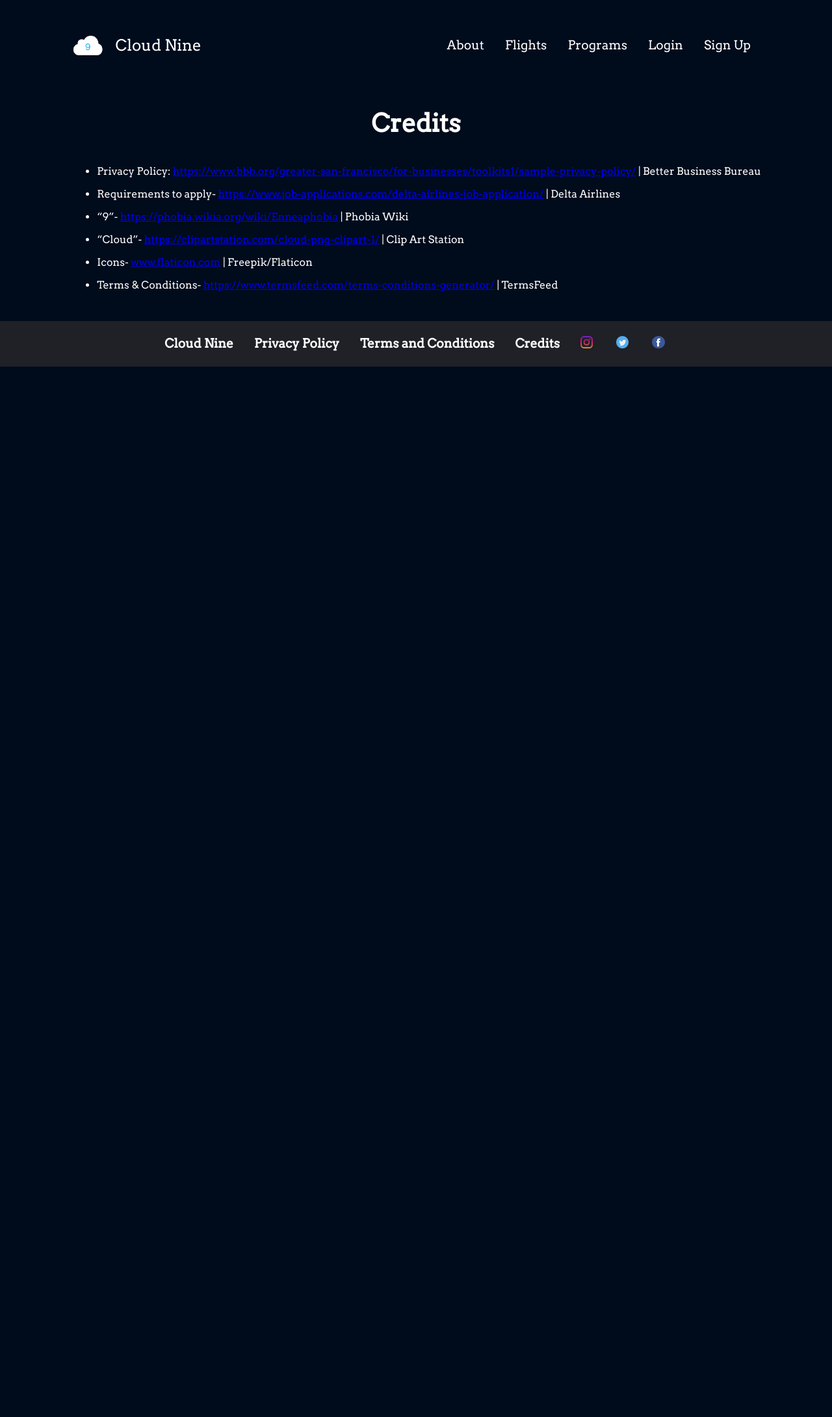
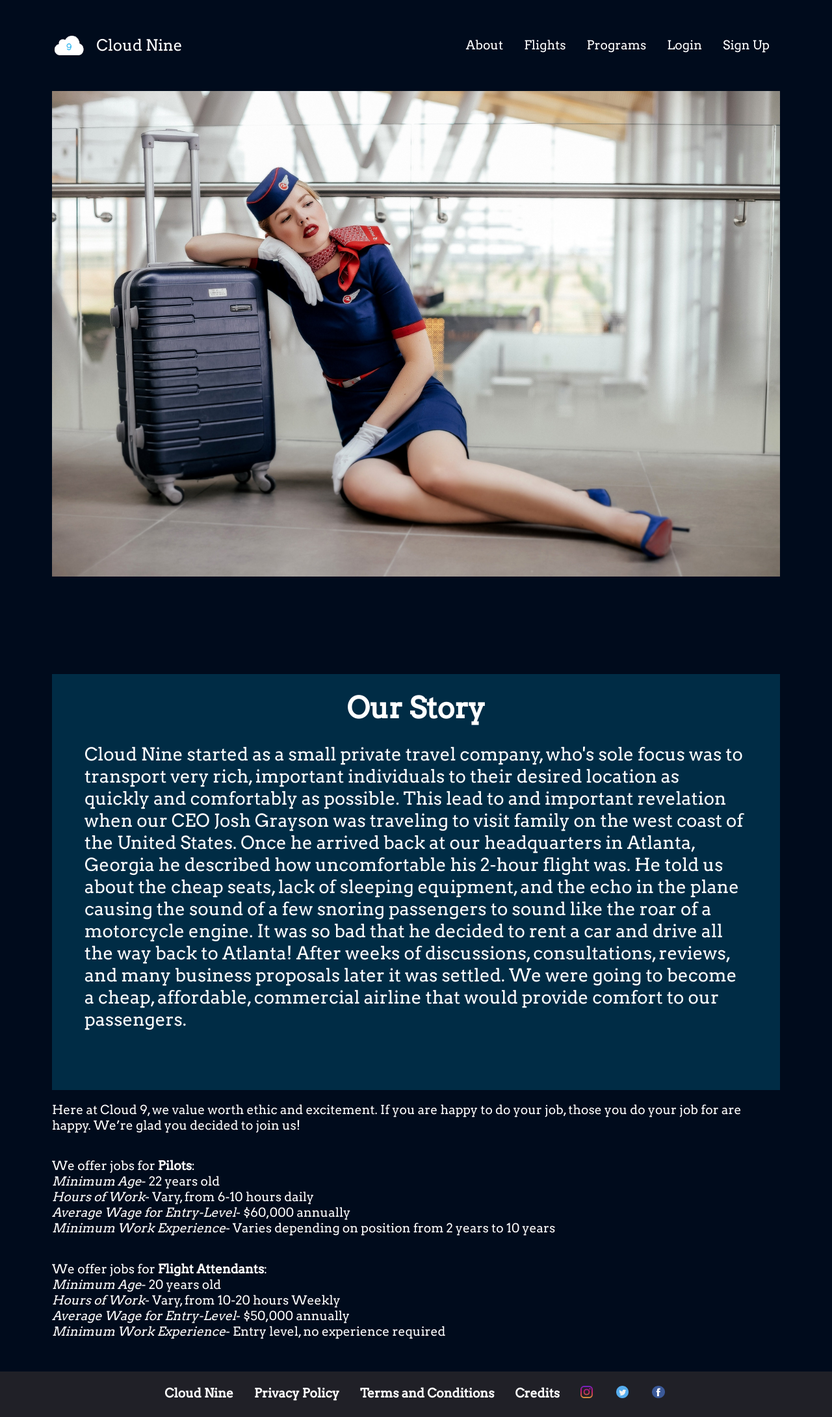
Before and after one commit to TheGuy566/fbla-cloud-nine, a Flask app: page /work in a window 1280 px wide. Shown: the whole page at 65% size. Before the commit the page ends 564 px from the top, so only its background shows below. Run offline with Flask 2, Linux system fonts and the light colour scheme.

Commit message:
Update work.html

```diff
--- a/cloud_nine/templates/work.html
+++ b/cloud_nine/templates/work.html
@@ -1,20 +1,27 @@
 {% extends "base.html" %}
-{% block title %} | Credits{% endblock %}
+{% block title %} | About{% endblock %}
+{% block main_image %}
+<img src="{{ url_for('static', filename='img/woman-sitting-on-the-floor-beside-black-luggage-2754854.jpg') }}" width="100%">
+{% endblock %}
 {% block content %}
-<h1 style="text-align: center;">Credits</h1>
-<section style="font-size: 16px;">
-    <ul>
-        <li>Privacy Policy: <a href="https://www.bbb.org/greater-san-francisco/for-businesses/toolkits1/sample-privacy-policy/">https://www.bbb.org/greater-san-francisco/for-businesses/toolkits1/sample-privacy-policy/</a> | Better Business Bureau
-        <p>
-        <li>Requirements to apply- <a href="https://www.job-applications.com/delta-airlines-job-application/">https://www.job-applications.com/delta-airlines-job-application/</a> | Delta Airlines
-        <p>
-        <li>“9”- <a href="https://phobia.wikia.org/wiki/Enneaphobia">https://phobia.wikia.org/wiki/Enneaphobia</a> | Phobia Wiki
-        <p>
-        <li>“Cloud”- <a href="https://clipartstation.com/cloud-png-clipart-1/">https://clipartstation.com/cloud-png-clipart-1/</a> | Clip Art Station
-        <p>
-        <li>Icons- <a href="https://www.flaticon.com/" title="Flaticon">www.flaticon.com</a> | Freepik/Flaticon
-        <p>
-        <li>Terms & Conditions- <a href="https://www.termsfeed.com/terms-conditions-generator/">https://www.termsfeed.com/terms-conditions-generator/</a> | TermsFeed
-    </ul>
+<section style="background-color: #002C45; height: 80vh; margin-top: 150px;">
+    <div style="margin: 25px 50px;">
+        <h1 class="title" style="font-size: 45px; margin-bottom: 10px; margin-top: 10px; text-align: center;">Our Story</h1>
+        <p style="font-size: 27.5px;">Cloud Nine started as a small private travel company, who's sole focus was to transport very rich, important individuals to their desired location as quickly and comfortably as possible. This lead to and important revelation when our CEO Josh Grayson was traveling to visit family on the west coast of the United States. Once he arrived back at our headquarters in Atlanta, Georgia he described how uncomfortable his 2-hour flight was. He told us about the cheap seats, lack of sleeping equipment, and the echo in the plane causing the sound of a few snoring passengers to sound like the roar of a motorcycle engine. It was so bad that he decided to rent a car and drive all the way back to Atlanta! After weeks of discussions, consultations, reviews, and many business proposals later it was settled. We were going to become a cheap, affordable, commercial airline that would provide comfort to our passengers.</p>
+    </div>
 </section>
+<p>
+        Here at Cloud 9, we value worth ethic and excitement. If you are happy to do your job, those you do your job for are happy. We’re glad you decided to join us!<p>
+        We offer jobs for <strong>Pilots</strong>:<br>
+        <i>Minimum Age</i>- 22 years old<br>
+        <i>Hours of Work</i>- Vary, from 6-10 hours daily<br>
+        <i>Average Wage for Entry-Level</i>- $60,000 annually<br>
+        <i>Minimum Work Experience</i>- Varies depending on position from 2 years to 10 years<p>
+
+        We offer jobs for <strong>Flight Attendants</strong>:<br>
+        <i>Minimum Age</i>- 20 years old<br>
+        <i>Hours of Work</i>- Vary, from 10-20 hours Weekly<br>
+        <i>Average Wage for Entry-Level</i>- $50,000 annually<br>
+        <i>Minimum Work Experience</i>- Entry level, no experience required<br>
+</p>
 {% endblock %}
```
